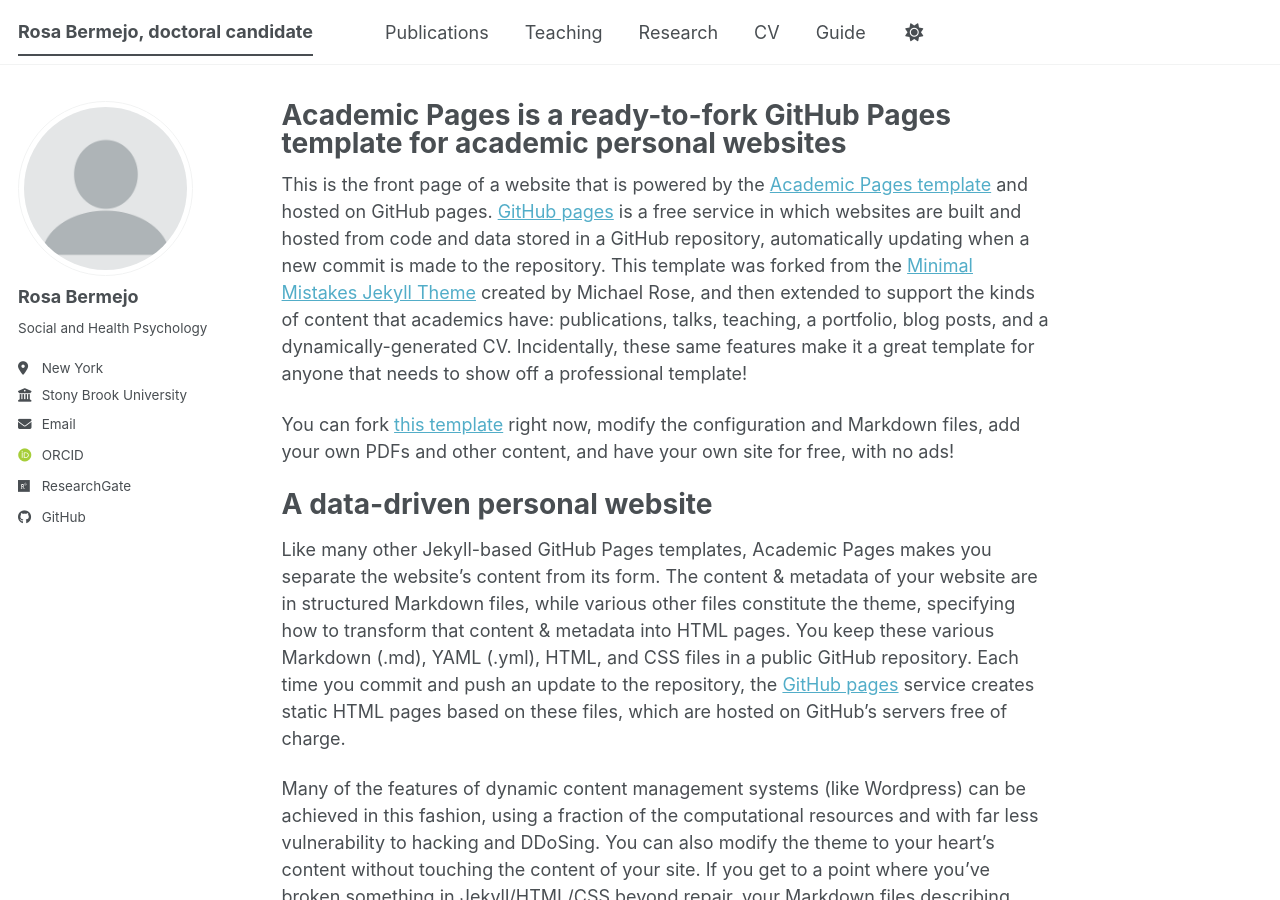
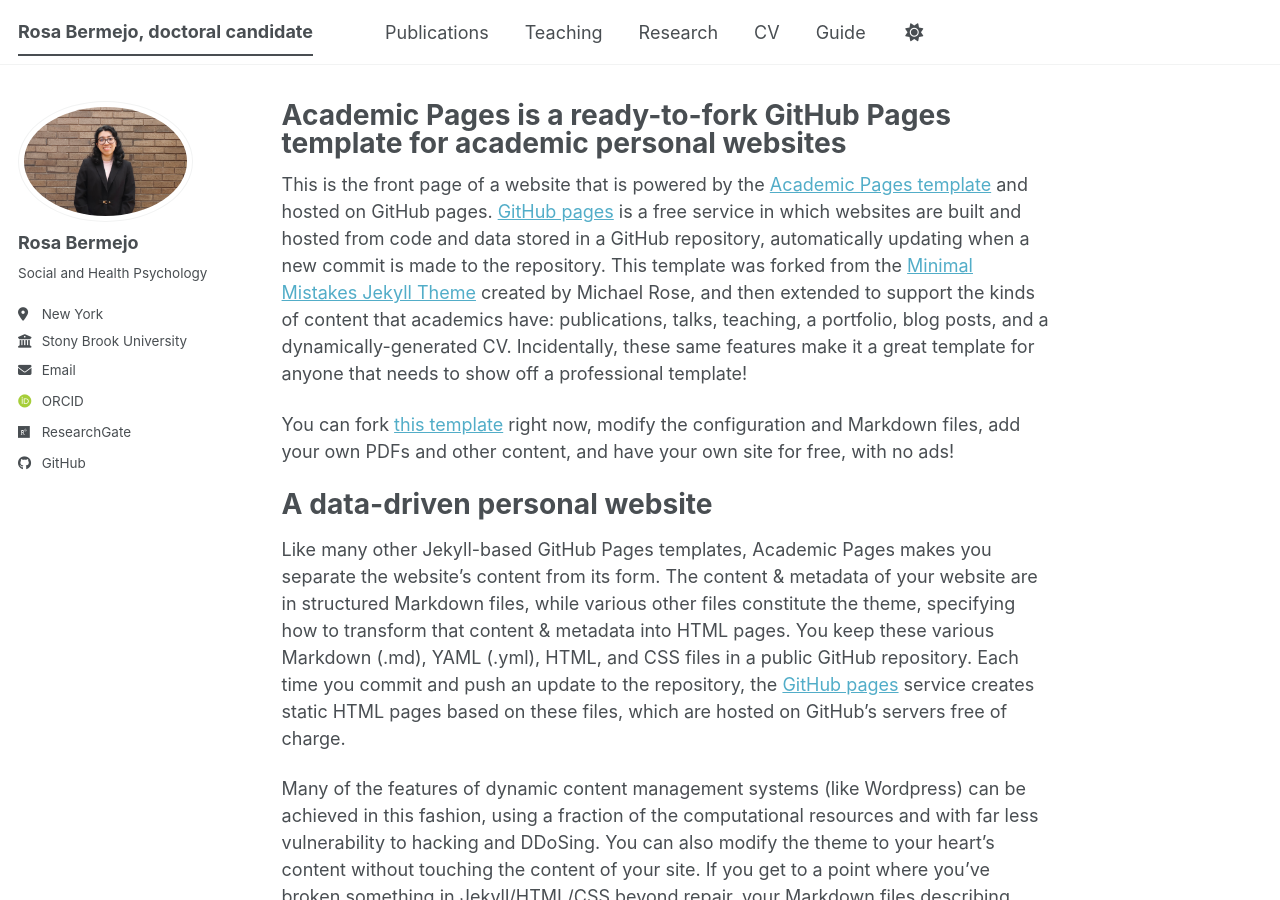
Before and after one commit to RosaMBermejo/rosambermejo.github.io, a Jekyll site: the page built from _pages/about.md, in a window 1280 px wide and 900 px high. Built offline with Jekyll 4.4.1, drawn with Linux system fonts in a browser that asks for light colours; some web fonts are replaced; a script bundle is joined from its source files by our own code; library files that are not in the unit come from our copies.

Commit message:
Update _config.yml

```diff
--- a/_config.yml
+++ b/_config.yml
@@ -23,7 +23,7 @@
 #               Additional customization can be done by editing /_includes/author-profile.html
 author:
   # Biographic information
-  avatar           : "profile.png"
+  avatar           : "IMG_1724.JPG"
   name             : "Rosa Bermejo"
   pronouns         : # example: "she/her"
   bio              : "Social and Health Psychology"
```
